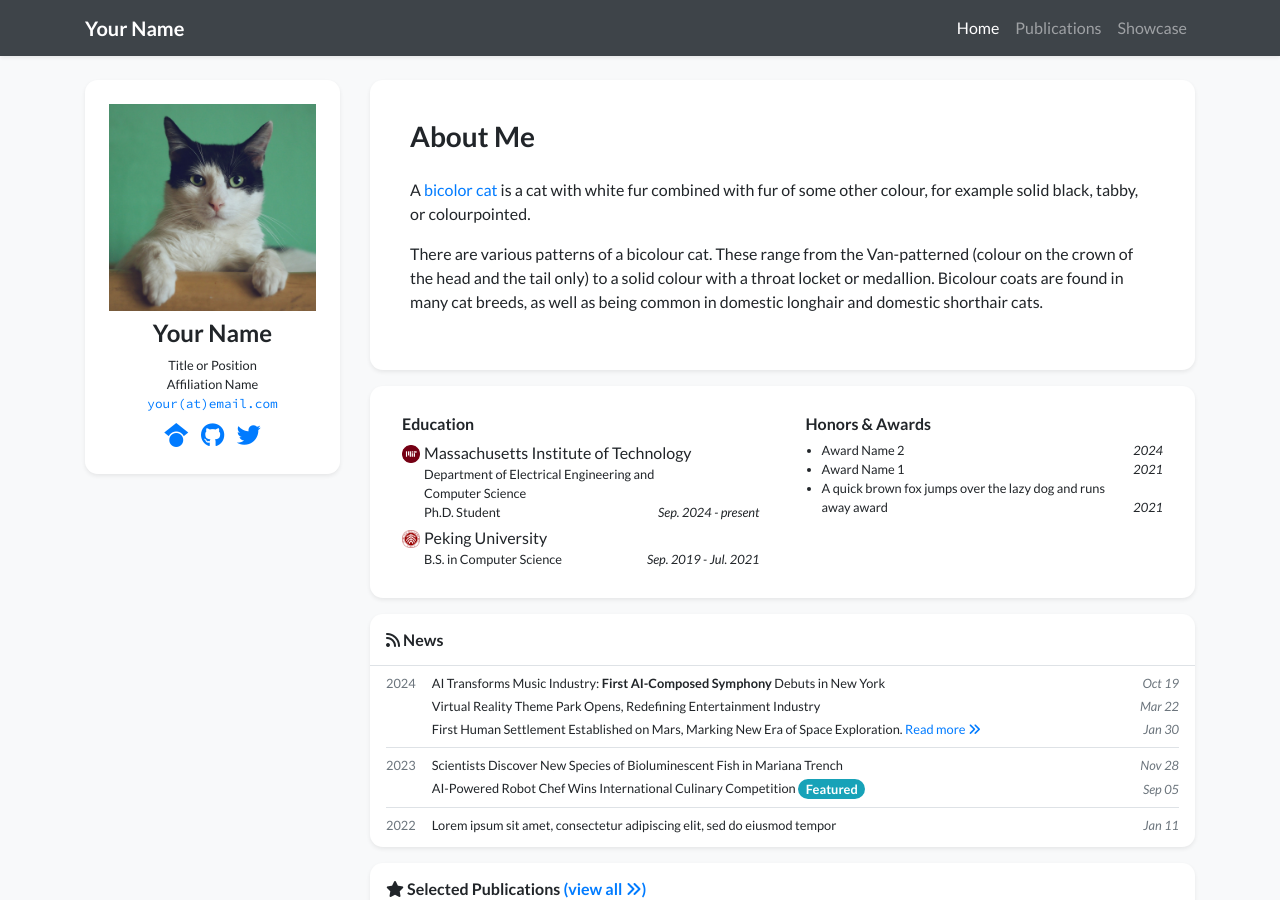
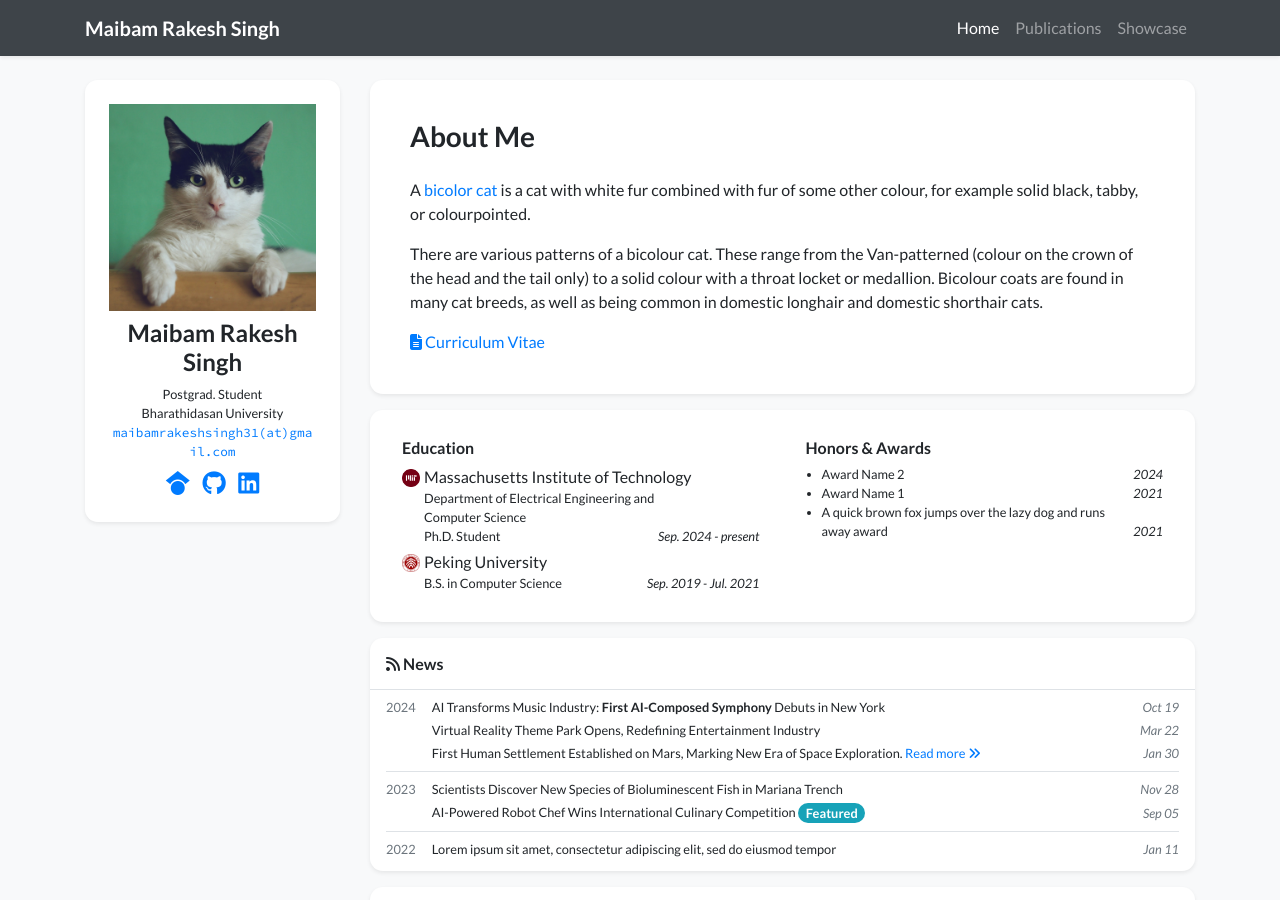
Before and after one commit to maibamrakeshsingh/mkh.github.io, a Jekyll site: the page built from index.html, in a window 1280 px wide and 900 px high. Built offline with Jekyll 4.4.1, drawn with Linux system fonts in a browser that asks for light colours; nearby versions of some CDN libraries; a style sheet for code colours, icons or effects is not loaded.

Commit message:
Update personal information in profile.yml

```diff
--- a/_data/profile.yml
+++ b/_data/profile.yml
@@ -1,22 +1,22 @@
-primary_name: "Your Name"
+primary_name: "Maibam Rakesh Singh"
 secondary_name: ""
-navbar_name: "Your Name"
+navbar_name: "Maibam Rakesh Singh"
 
 positions:
-- name: Title or Position
-- name: Affiliation Name
+- name: Postgrad. Student
+- name: Bharathidasan University
   logo: /assets/images/badges/MIT_Social_circle.png  # Logo is optional
 
 
-email: "your@email.com"
-# cv_link: link-to-your-cv-file
+email: "maibamrakeshsingh31@gmail.com"
+cv_link: link-to-your-cv-file
 gscholar: xFmQpf4AAAAJ  # This is an example, replace it with your own Google Scholar ID
 github: your_github_id
-twitter: your_twitter_id  # Do not include the '@' symbol
+#twitter: your_twitter_id  # Do not include the '@' symbol
 # wechat_qrcode: /assets/images/etc/wechat.jpg
 # wechat_prompt: >-
 #   Please tell me your <strong>name</strong> and <strong>affiliation</strong> (current or past) when adding my wechat. Thanks!
-# linkedin: your-linked-in-id
+linkedin: your-linked-in-id
 # orcid: 0000-0000-0000-0000
 
 short_bio_text_justify: false
```
